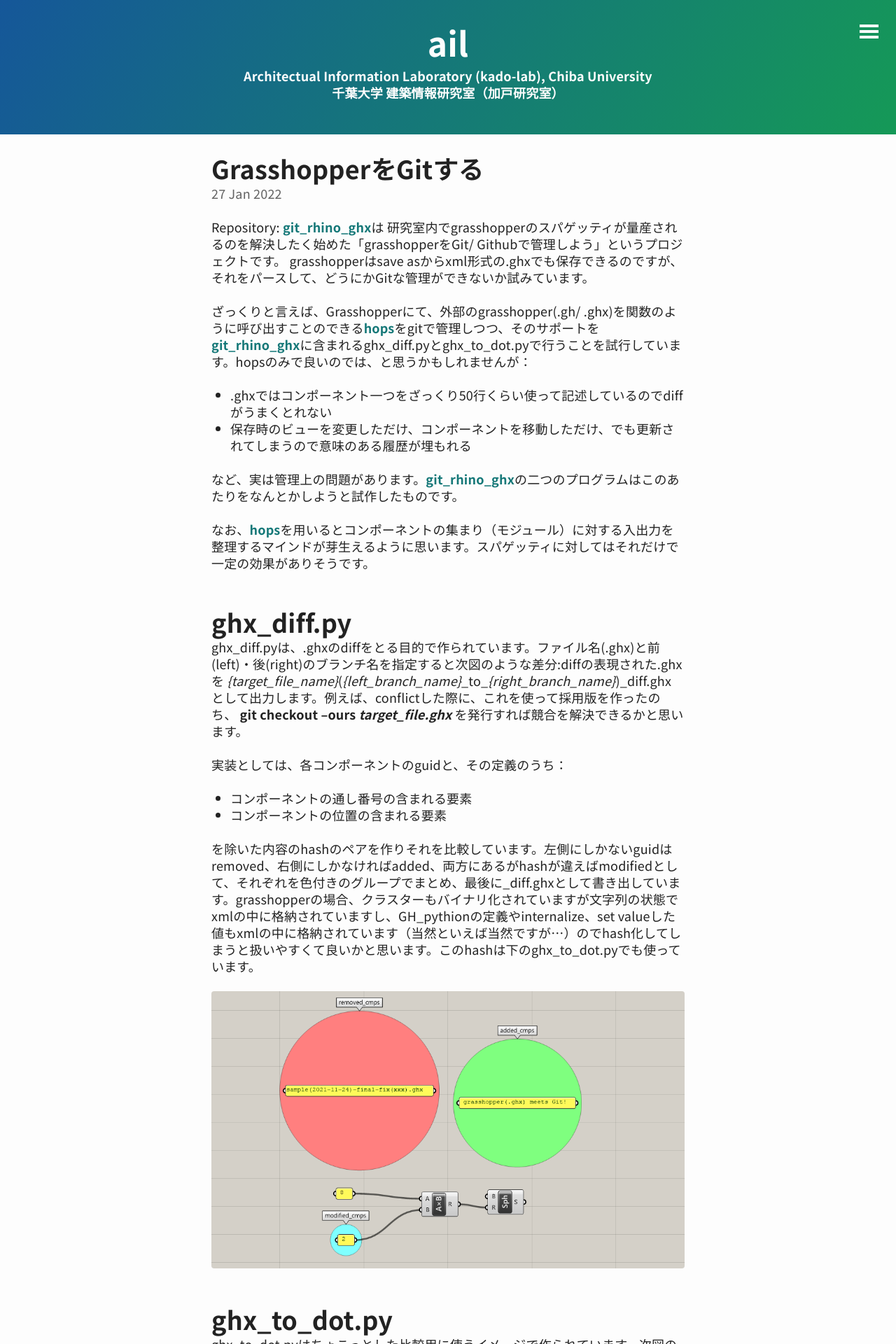
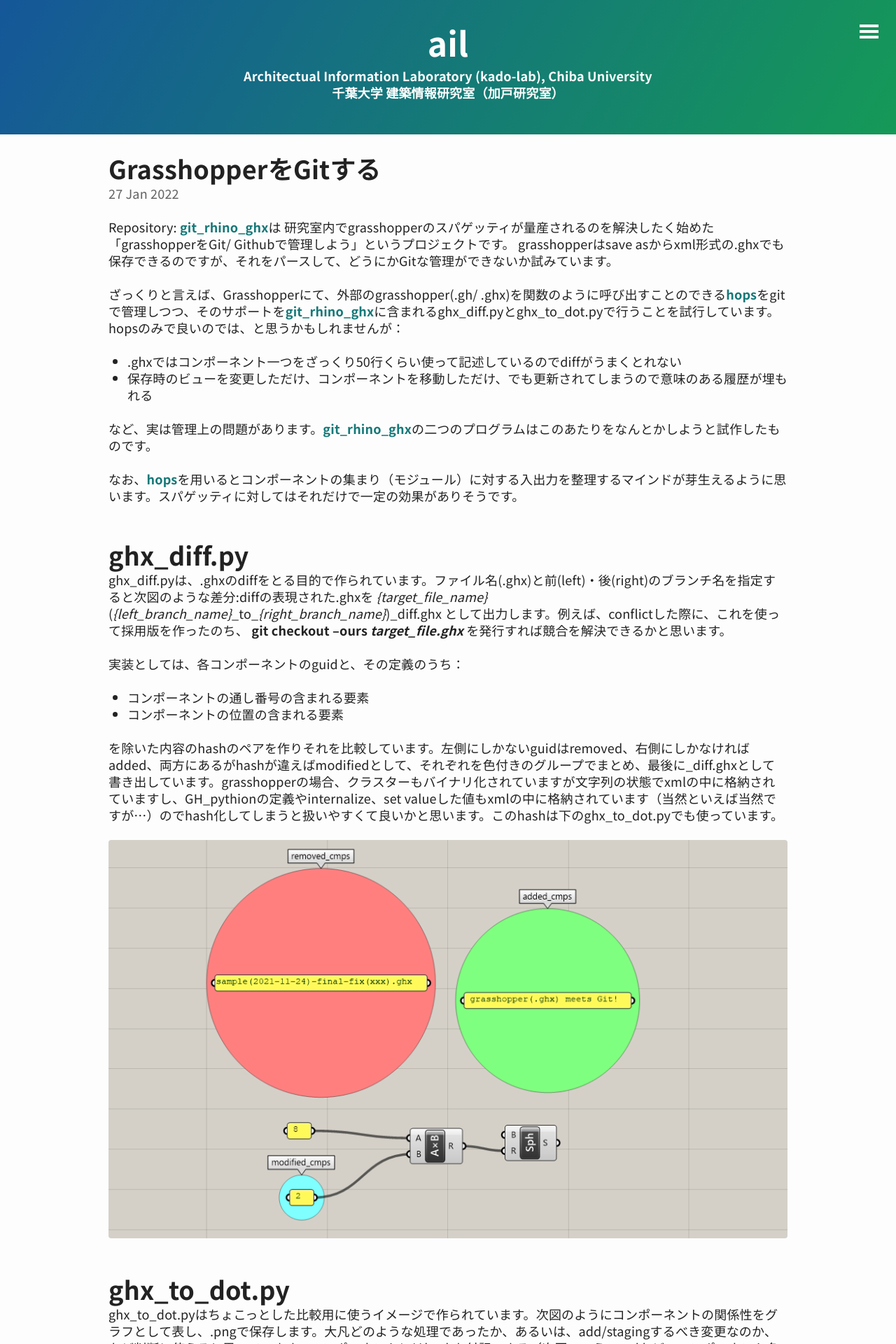
Before and after one commit to ail-and-colleagues/ail-and-colleagues.github.io, a Jekyll site: the page built from _posts/2022-01-27-Grasshopperをgitする.md, in a window 1280 px wide. Shown: the top 1920 px of the page at 70% size. Built offline with Jekyll 4.4.1, drawn with Linux system fonts in a browser that asks for light colours.

Commit message:
fix container width.

```diff
--- a/_sass/layout.scss
+++ b/_sass/layout.scss
@@ -117,7 +117,7 @@
 
 #container {
 	margin:0 auto;
-	max-width: 730px;
+	max-width: 1024px;
 	padding: 0 1.5rem;
 }
 
```
